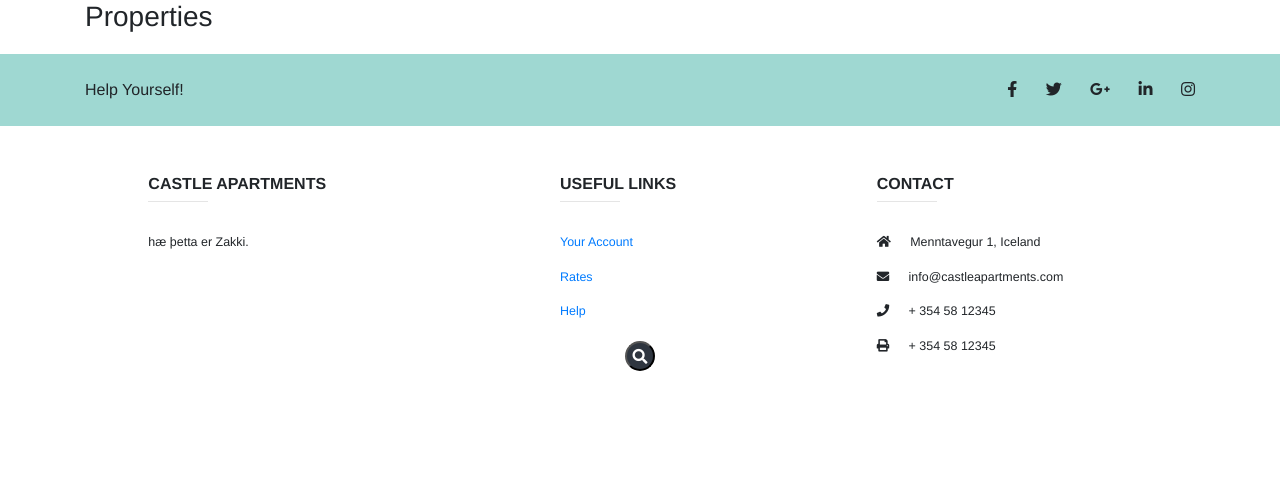
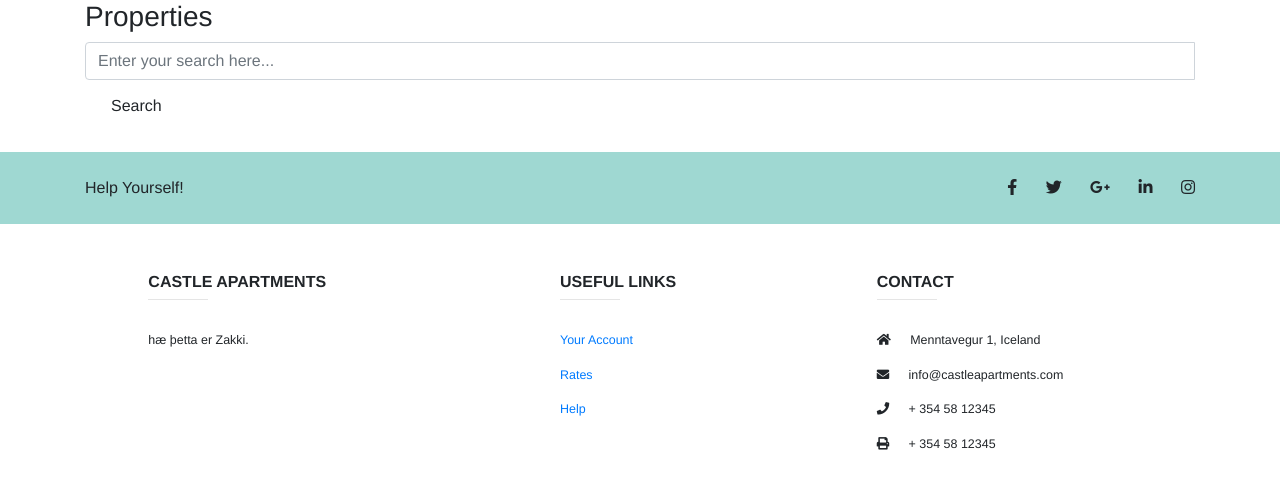
Before and after one commit to zakkimoto/castleapartments, a Django app: page /properties/ in a window 1280 px wide. Shown: the part 56-545 px from the top of the page. Run offline with Django 3.2, Linux system fonts and the light colour scheme; data that the repository does not hold is empty; some libraries are stand-ins or nearby versions.

Commit message:
Search completed

```diff
--- a/property/urls.py
+++ b/property/urls.py
@@ -8,5 +8,7 @@ urlpatterns = [
     path('delete_property/<int:id>', views.delete_property, name="delete_property"),
     path('update_property/<int:id>', views.update_property, name="update_property"),
     path('buy_property/<int:id>', views.buy_property, name="buy_property"),
-    path('payment_property/<int:id>', views.payment_property, name="payment_property")
+    path('payment_property/<int:id>', views.payment_property, name="payment_property"),
+    path('search', views.search, name="search"),
+    path('filter', views.filter, name="filter")
 ]
--- a/property/views.py
+++ b/property/views.py
@@ -1,32 +1,106 @@
 from django.contrib.auth.decorators import login_required
-from django.http import JsonResponse
+from django.db.models import Q
+from django.contrib.postgres.search import SearchVector
+from django.http import JsonResponse, HttpResponseNotAllowed
 from django.shortcuts import render, get_object_or_404, redirect
 from property.forms.property_form import PropertyCreateForm, PropertyUpdateForm, PropertyBuyForm, PropertyPaymentForm
 from property.models import Property, PropertyImage
 
 
+# def index(request):
+#    if 'search_filter' in request.GET:
+#        search_filter = request.GET['search_filter']
+#        properties = [{
+#            'id': x.id,
+#            'streetname': x.streetname,
+#            'description': x.description,
+#            'firstImage': x.propertyimage_set.first().image,
+#            'country': x.country,
+#            'size': x.size,
+#        } for x in Property.objects.filter(streetname__contains=search_filter)]
+#        return JsonResponse({'data': properties})
+#    context = {'properties': Property.objects.all().order_by('streetname')}
+#    return render(request, 'property/index.html', context)
+
+def _search_properties(search_term):
+    return Property.objects.annotate(
+        search=SearchVector('streetname', 'description', 'address', 'country')
+    ).all().filter(search=search_term, on_sale=True).order_by('streetname')
+
+
+def filter(request):
+    print('in filter')
+    if request.method == 'GET':
+
+        print('in filter GET')
+        bedrooms = request.GET.get('bedrooms', '')
+        city = request.GET.get('city', '')
+        postal_code = request.GET.get('postal_code', '')
+
+        print('in filter GET after parameters')
+        print('bedrooms = ', bedrooms)
+        print('city = ', city)
+        print('postal_code = ', postal_code)
+
+        query = Q(on_sale=True)
+        if postal_code:
+            query &= Q(postal_code=postal_code)
+        if bedrooms:
+            query &= Q(bedrooms=bedrooms)
+        if city:
+            query &= Q(city=city)
+
+        print('query = ', query)
+
+        properties = Property.objects.filter(query)
+
+        context = {'properties': properties}
+        print('in filter GET after QUERY')
+        return render(request, 'property/index.html', context)
+    else:
+        return HttpResponseNotAllowed()
+
+
+def search(request):
+    if request.method == 'GET':
+        if 'search_filter' in request.GET:
+            search_filter = request.GET['search_filter']
+            properties = [{
+                'id': x.id,
+                'streetname': x.streetname,
+                'description': x.description,
+                'firstImage': x.propertyimage_set.first().image,
+                'country': x.country,
+                'size': x.size,
+            } for x in _search_properties(search_filter)]
+            return JsonResponse({'data': properties})
+    else:
+        return HttpResponseNotAllowed()
+
+
 def index(request):
-    if 'search_filter' in request.GET:
-        search_filter = request.GET['search_filter']
-        properties = [{
-            'id': x.id,
-            'streetname': x.streetname,
-            'description': x.description,
-            'firstImage': x.propertyimage_set.first().image,
-            'country': x.country,
-            'size': x.size,
-        } for x in Property.objects.filter(streetname__contains=search_filter)]
-        return JsonResponse({ 'data': properties })
-    context = {'properties': Property.objects.all().order_by('streetname')}
-    return render(request, 'property/index.html', context)
+    if request.method == 'GET':
+        if 'search' in request.GET:
+            search_term = request.GET['search']
+            print('here')
+            properties = _search_properties(search_term)
+        else:
+            properties = Property.objects.filter(on_sale=True).order_by('streetname')
 
-#@login_required
+        context = {'properties': properties}
+        return render(request, 'property/index.html', context)
+    else:
+        return HttpResponseNotAllowed()
+
+
+# @login_required
 def get_property_by_id(request, id):
     return render(request, 'property/property_details.html', {
         'property': get_object_or_404(Property, pk=id)
     })
 
-#@login_required
+
+# @login_required
 def create_property(request):
     if request.method == 'POST':
         form = PropertyCreateForm(data=request.POST)
@@ -43,17 +117,19 @@ def create_property(request):
         'form': form
     })
 
-#@login_required
+
+# @login_required
 def delete_property(request, id):
     property = get_object_or_404(Property, pk=id)
     property.delete()
     return redirect('property-index')
 
-#@login_required
+
+# @login_required
 def update_property(request, id):
     instance = get_object_or_404(Property, pk=id)
     if request.method == "POST":
-        form = PropertyUpdateForm(data = request.POST, instance=instance)
+        form = PropertyUpdateForm(data=request.POST, instance=instance)
         if form.is_valid():
             form.save()
             return redirect('property_details', id=id)
@@ -61,13 +137,14 @@ def update_property(request, id):
         form = PropertyUpdateForm(instance=instance)
     return render(request, 'property/update_property.html', {
         'form': form,
-        'id' : id
+        'id': id
     })
+
 
 def buy_property(request, id):
     instance = get_object_or_404(Property, pk=id)
     if request.method == "POST":
-        form = PropertyBuyForm(data = request.POST, instance=instance)
+        form = PropertyBuyForm(data=request.POST, instance=instance)
         if form.is_valid():
             form.save()
             return redirect('payment_property', id=id)
@@ -78,10 +155,11 @@ def buy_property(request, id):
         'id': id
     })
 
+
 def payment_property(request, id):
     instance = get_object_or_404(Property, pk=id)
     if request.method == "POST":
-        form = PropertyPaymentForm(data = request.POST, instance=instance)
+        form = PropertyPaymentForm(data=request.POST, instance=instance)
         if form.is_valid():
             form.save()
             return redirect('property_details', id=id)
--- a/static/css/main.css
+++ b/static/css/main.css
@@ -91,27 +91,6 @@ footer{
 }
 
 .search-container:hover > .search-btn {
-    background: white;
-    color: black;
-}
-
-.search-box {
-    position: absolute;
-    top: 50%;
-    left: 50%;
-    transform: translate(-50%, -50%);
-    background: #2f3640;
-    height: 40px;
-    border-radius: 40px;
-    padding: 10px;
-}
-
-.search-container:hover > .search-box {
- width: 240px;
- padding: 0 6px;
-}
-
-.search-container:hover > .search-btn {
  background: white;
  color: black;
 }
--- a/static/js/properties.js
+++ b/static/js/properties.js
@@ -1,16 +1,12 @@
-<<<<<<< HEAD
-=======
 
-
->>>>>>> d3587292ca16d658bf722fb24e8410c38a6ac896
-$(document).ready(function(){
-    $('.search-btn').on('click', function(e) {
+$(document).ready(function() {
+    $('#search-btn').on('click', function (e) {
         e.preventDefault();
-        var searchText = $('.search-box').val();
+        var searchText = $('#search-box').val();
         $.ajax({
-            url: '/properties?search_filter=' + searchText,
+            url: '/properties/search?search_filter=' + searchText,
             type: 'GET',
-            success: function(resp){
+            success: function (resp) {
                 var newHTML = resp.data.map(d => {
                     return `<div class="well property">
                                 <a href="/properties/${d.id}">
@@ -21,13 +17,49 @@ $(document).ready(function(){
                                </div>`
                 });
                 $('.properties').html(newHTML.join(''));
-                $('.search-box').val('');
+                $('#search-box').val('');
 
             },
-            error: function(xhr, status, error){
+            error: function (xhr, status, error) {
                 console.error(error)
             }
         })
     });
+});
 
-});
+
+
+$(document).ready(function() {
+    $('.xsearch-btn').on( 'click', function(e){
+        console.log('clicked search btn')
+        e.preventDefault();
+        var searchText = $('.search-box').val();
+        $.get({
+            url: 'properties?search_filter=' + searchText,
+            type: 'GET',
+            success: function (resp) {
+                    var newHTML = resp.data.map(d => {
+                        return `<div class="well property">
+                            <a href="/properties/${d.id}">
+                                 <img class="property-img" src="${d.firstImage}"/>
+                                 <h4>${d.streetname}</h4>
+                                 <p>${d.description}</p>
+                            </a>
+                            </div>`
+                    })
+
+        $('.properties').html(newHTML.join(''));
+        $('.search-box').val('');
+        }
+        })
+
+
+
+    });
+})
+
+  //  $('.search-btn').click(function(){
+       // var searchText = $('.search-box').val();
+   //window.location.href='/properties?search_filter=' + searchText;
+
+     //   });
--- a/templates/property/index.html
+++ b/templates/property/index.html
@@ -2,13 +2,10 @@
 
 {% block content %}
     <h3>Properties</h3>
-    <div class="search-container">
-        <input type="search" class="search-box" placeholder="Enter your search here..."/>
+    <div class="input-group">
+        <input type="search" class="form-control" id="search-box" placeholder="Enter your search here..."/>
         <div class="input-group btn">
-            <button type="button" id="search-btn" class="search-btn">
-                <i class="fas fa-search"></i>
-            </button>
-
+            <button type="button" id="search-btn" class="btn btn-default">Search</button>
         </div>
     </div>
 
```
Also changed, not shown: other parts of static/css/main.css (+1 -53 lines), home/views.py (+15 -1 lines), static/js/home.js (added, +32 -0 lines), templates/home/index.html (+22 -9 lines).
